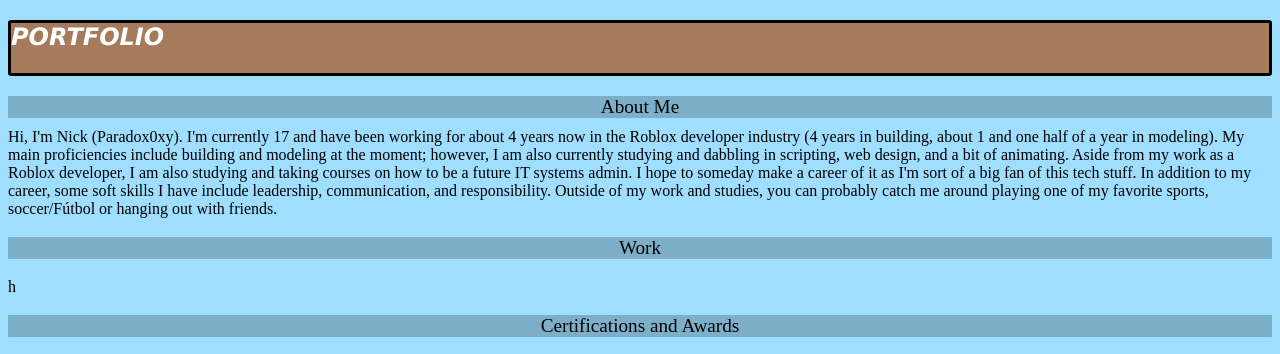
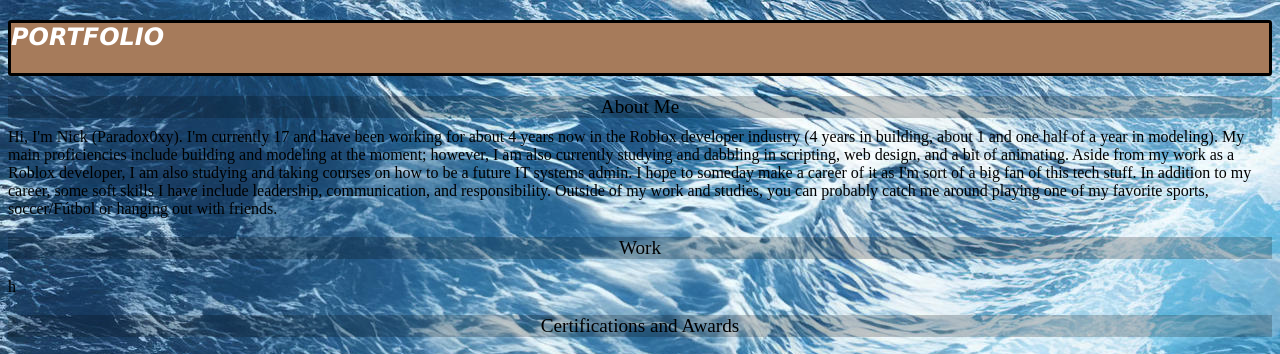
Before and after one commit to XoXo-ICA/Port, a plain HTML site: page index.html in a window 1280 px wide. Shown: the top 354 px of the page. Drawn offline with Linux system fonts and the light colour scheme.

Commit message:
Update index.html

```diff
--- a/index.html
+++ b/index.html
@@ -18,6 +18,11 @@ h2{
 }
 </style>
 <body style="background-color: #A0DEFF;"></body>
+<style>
+    body{
+        background-image: url(aq.jpg);
+    }
+</style>
 <header style="color: rgb(0, 0, 0);">About Me</header>
 <div class="back" style="color: rgb(0, 0, 0);">Hi, I'm Nick (Paradox0xy). I'm currently 17 and have been working for about 4 years now in the Roblox developer industry (4 years in building, about 1 and one half of a year in modeling). My main proficiencies include building and modeling at the moment; however, I am also currently studying and dabbling in scripting, web design, and a bit of animating.
  Aside from my work as a Roblox developer, I am also studying and taking courses on how to be a future IT systems admin. I hope to someday make a career of it as I'm sort of a big fan of this
```
